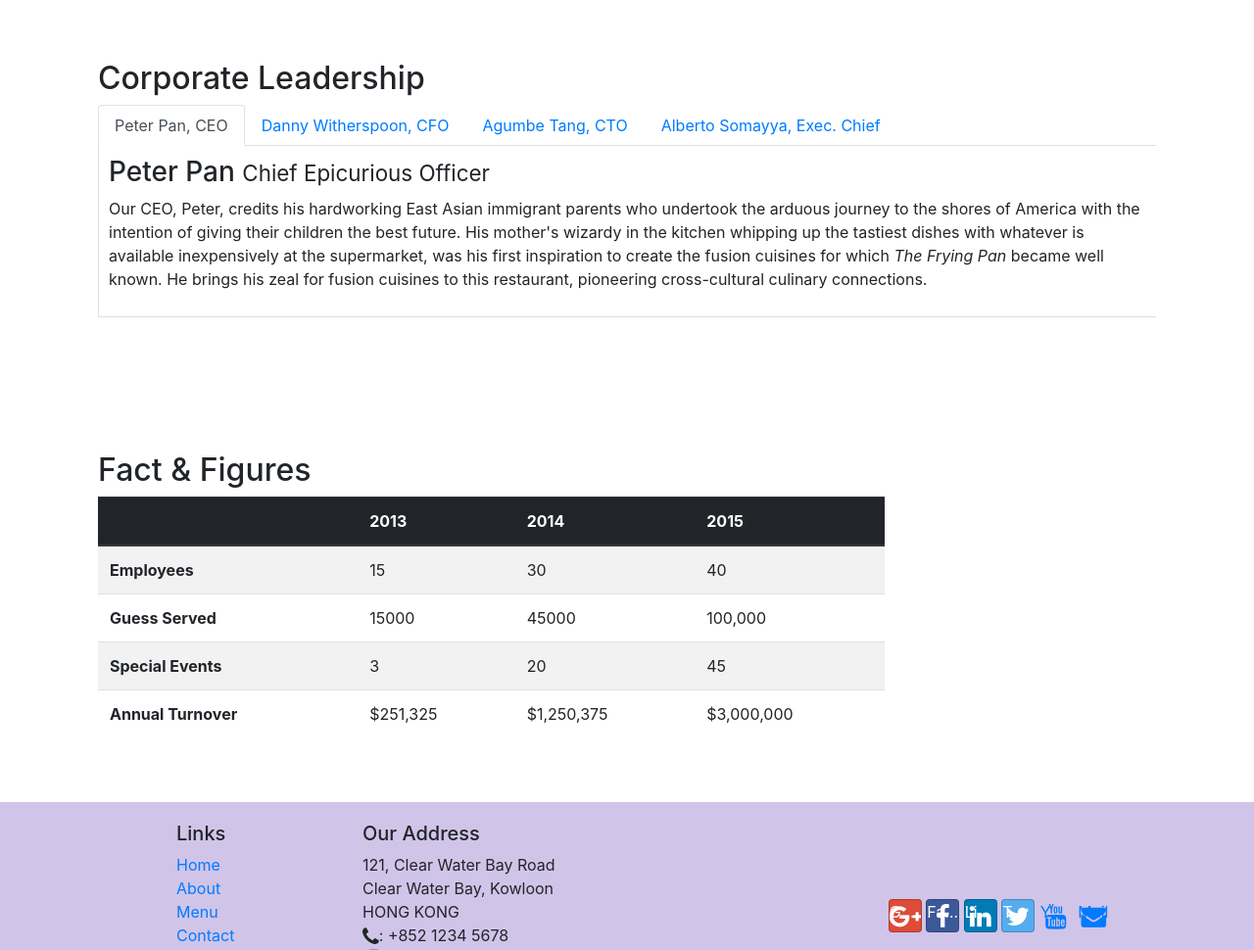
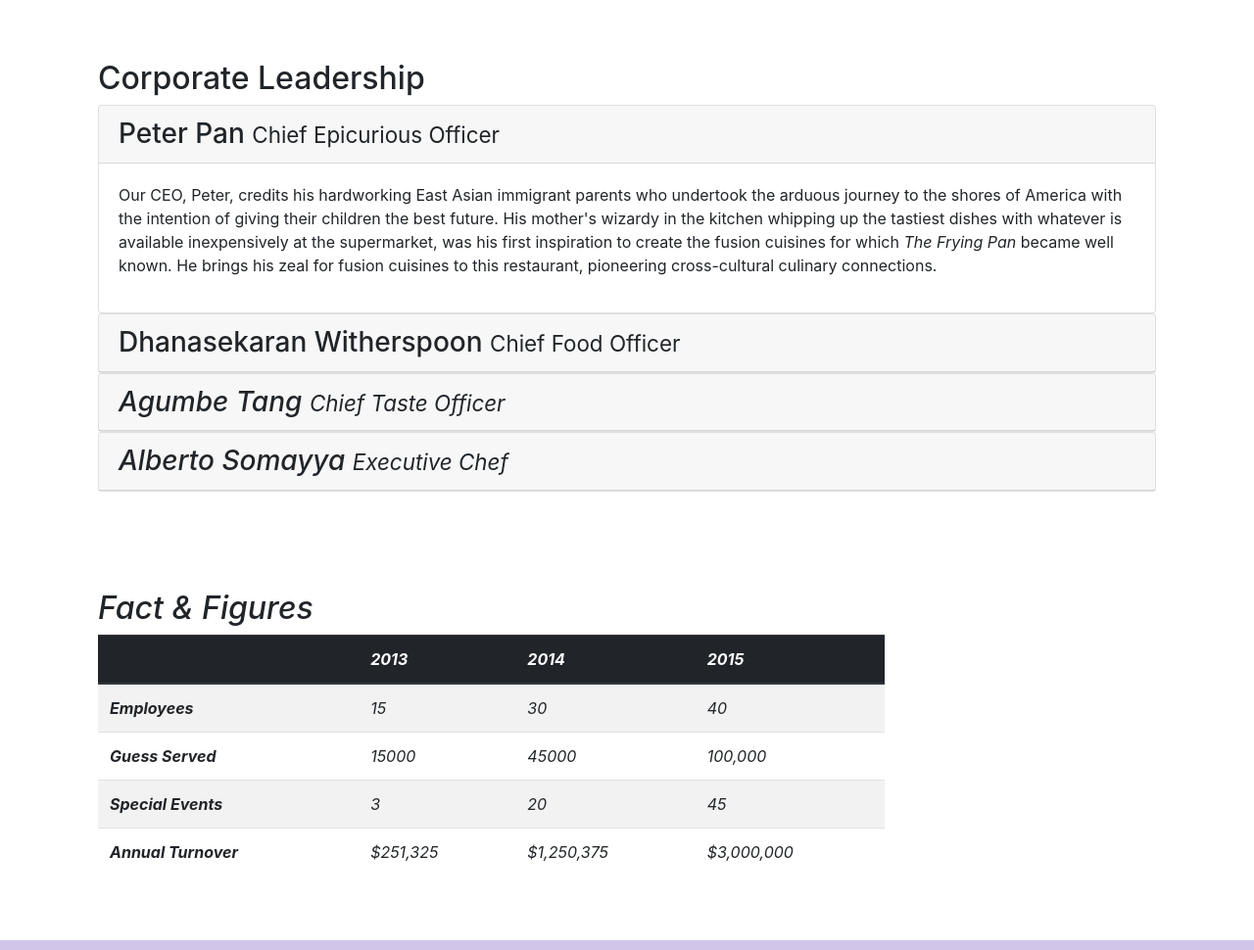
Before and after one commit to Caesarsage/Ristorante-conFusion, a website: page aboutus.html in a window 1280 px wide. Shown: the part 960-1930 px from the top of the page at 98% size. Drawn offline with nearby package versions, Linux system fonts and the light colour scheme; files whose address does not match are found by name.

Commit message:
accordion

```diff
--- a/aboutus.html
+++ b/aboutus.html
@@ -103,37 +103,66 @@
             <div class="col-12">
                 <h2>Corporate Leadership</h2>
 
-                <ul class="nav nav-tabs">
-                    <li class="nav-item">
-                        <a class="nav-link active" href="#peter" role="tab" data-toggle="tab">Peter Pan, CEO</a>
-                    </li>
-                    <li class="nav-item">
-                        <a class="nav-link" href="#danny" role="tab" data-toggle="tab">Danny Witherspoon, CFO</a>
-                    </li>
-                    <li class="nav-item">
-                        <a class="nav-link" href="#agumbe" role="tab" data-toggle="tab">Agumbe Tang, CTO</a>
-                    </li>
-                    <li class="nav-item">
-                        <a class="nav-link" href="#alberto" role="tab" data-toggle="tab">Alberto Somayya, Exec. Chief</a>
-                    </li>
-                </ul>
+                <div id="accordion">
+                    <div class="card">
+                        <div class="card-header" role="tab" id="peterhead">
+                            <h3 class="mb-0">
+                                <a data-toggle="collapse" data-tarrget="#peter">
+                                    Peter Pan <small>Chief Epicurious Officer</small>
+                                </a>
+                            </h3>
+                        </div>
+                        <div class="collapse show" id="peter" data-parent="#accordion">
+                            <div class="card-body">
+                                <p class="d-none d-sm-block">Our CEO, Peter, credits his hardworking East Asian immigrant parents who undertook the arduous journey to the shores of America with the intention of giving their children the best future. His mother's wizardy in the kitchen whipping up the tastiest dishes with whatever is available inexpensively at the supermarket, was his first inspiration to create the fusion cuisines for which <em>The Frying Pan</em> became well known. He brings his zeal for fusion cuisines to this restaurant, pioneering cross-cultural culinary connections.</p>
+                            </div>
+                        </div>
 
-                <div class="tab-content">
-                    <div role="tabpanel" class="tab-pane fade show active" id="peter">
-                        <h3>Peter Pan <small>Chief Epicurious Officer</small></h3>
-                        <p class="d-none d-sm-block">Our CEO, Peter, credits his hardworking East Asian immigrant parents who undertook the arduous journey to the shores of America with the intention of giving their children the best future. His mother's wizardy in the kitchen whipping up the tastiest dishes with whatever is available inexpensively at the supermarket, was his first inspiration to create the fusion cuisines for which <em>The Frying Pan</em> became well known. He brings his zeal for fusion cuisines to this restaurant, pioneering cross-cultural culinary connections.</p>
                     </div>
-                    <div role="tabpanel" class="tab-pane fade" id="danny">
-                        <h3>Dhanasekaran Witherspoon <small>Chief Food Officer</small></h3>
-                        <p class="d-none d-sm-block">Our CFO, Danny, as he is affectionately referred to by his colleagues, comes from a long established family tradition in farming and produce. His experiences growing up on a farm in the Australian outback gave him great appreciation for varieties of food sources. As he puts it in his own words, <em>Everything that runs, wins, and everything that stays, pays!</em></p>
+                    <div class="card">
+                        <div class="card-header" role="tab" id="dannyhead">
+                            <h3 class="mb-0">
+                                <a class="collapsed" data-toggle="collapse" data-tarrget="#danny">
+                                    Dhanasekaran Witherspoon <small>Chief Food Officer</small>
+                                </a>
+                            </h3>
+                        </div>
+                        <div class="collapse" id="danny" data-parent="#accordion">
+                            <div class="card-body">
+                                <p class="d-none d-sm-block">Our CFO, Danny, as he is affectionately referred to by his colleagues, comes from a long established family tradition in farming and produce. His experiences growing up on a farm in the Australian outback gave him great appreciation for varieties of food sources. As he puts it in his own words, <em>Everything that runs, wins, and everything that stays, pays!</p>
+                            </div>
+                        </div>
+
                     </div>
-                    <div role="tabpanel" class="tab-pane fade" id="agumbe">
-                        <h3>Agumbe Tang <small>Chief Taste Officer</small></h3>
-                        <p class="d-none d-sm-block"> Blessed with the most discerning gustatory sense, Agumbe, our CTO, personally ensures that every dish that we serve meets his exacting tastes. Our chefs dread the tongue lashing that ensues if their dish does not meet his exacting standards. He lives by his motto, <em>You click only if you survive my lick.</em></p>
+                    <div class="card">
+                        <div class="card-header" role="tab" id="agumbehead">
+                            <h3 class="mb-0">
+                                <a class="collapsed" data-toggle="collapse" data-tarrget="#agumbe">
+                                    Agumbe Tang <small>Chief Taste Officer</small></small>
+                                </a>
+                            </h3>
+                        </div>
+                        <div class="collapse" id="agumbe" data-parent="#accordion">
+                            <div class="card-body">
+                                <p class="d-none d-sm-block"> Blessed with the most discerning gustatory sense, Agumbe, our CTO, personally ensures that every dish that we serve meets his exacting tastes. Our chefs dread the tongue lashing that ensues if their dish does not meet his exacting standards. He lives by his motto, <em>You click only if you survive my lick.</p>
+                            </div>
+                        </div>
+
                     </div>
-                    <div role="tabpanel" class="tab-pane fade" id="alberto">
-                        <h3>Alberto Somayya <small>Executive Chef</small></h3>
-                        <p  class="d-none d-sm-block">Award winning three-star Michelin chef with wide International experience having worked closely with whos-who in the culinary world, he specializes in creating mouthwatering Indo-Italian fusion experiences. He says, <em>Put together the cuisines from the two craziest cultures, and you get a winning hit! Amma Mia!</em></p>
+                    <div class="card">
+                        <div class="card-header" role="tab" id="albertohead">
+                            <h3 class="mb-0">
+                                <a class="collapsed" data-toggle="collapse" data-tarrget="#alberto">
+                                    Alberto Somayya <small>Executive Chef</small>
+                                </a>
+                            </h3>
+                        </div>
+                        <div class="collapse" id="alberto" data-parent="#accordion">
+                            <div class="card-body">
+                                <p class="d-none d-sm-block">Award winning three-star Michelin chef with wide International experience having worked closely with whos-who in the culinary world, he specializes in creating mouthwatering Indo-Italian fusion experiences. He says, <em>Put together the cuisines from the two craziest cultures, and you get a winning hit! Amma Mia!</p>
+                            </div>
+                        </div>
+
                     </div>
                 </div>
             </div>
```
